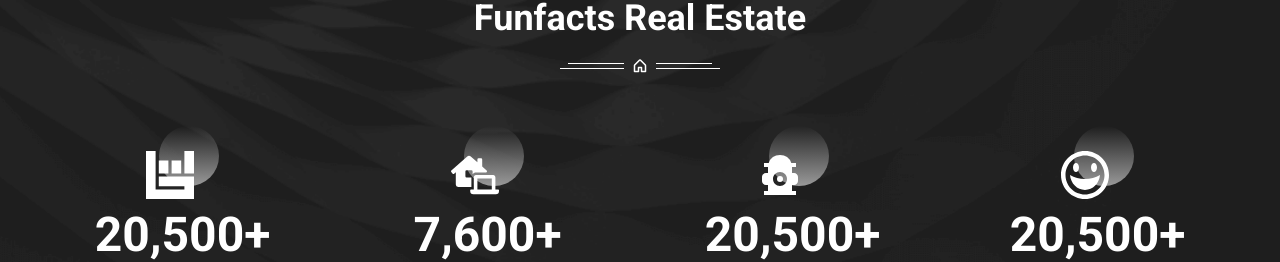
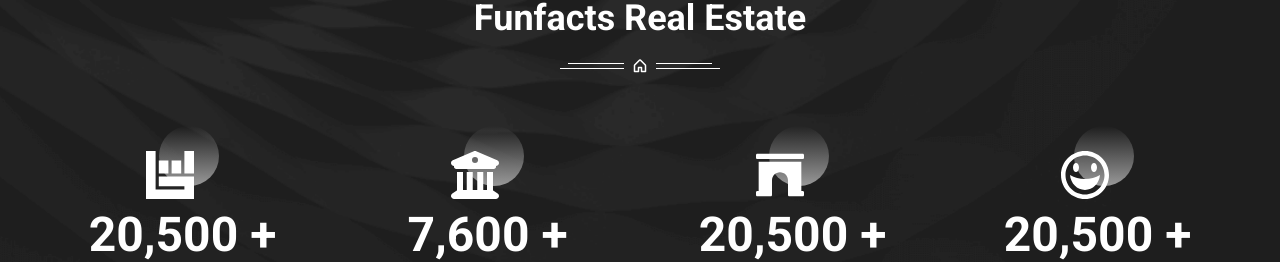
Before and after one commit to iffarurrahat/building-management-mern, a React (Vite) app in the folder client/: page / in a window 1280 px wide. Shown: the part 2507-2769 px from the top of the page. Built offline with nearby package versions, Linux system fonts and the light colour scheme; no server answers.

Commit message:
CounterUp Section Icons changes

```diff
--- a/client/src/components/HomeComponents/Counter/Counter.jsx
+++ b/client/src/components/HomeComponents/Counter/Counter.jsx
@@ -1,12 +1,12 @@
 import "./Counter.css";
-import { useEffect, useRef, useState } from "react";
 import CountUp from "react-countup";
 import Container from "../../ui/Container";
+import { ImHappy } from "react-icons/im";
+import { FaArchway } from "react-icons/fa";
 import { PiHouseBold } from "react-icons/pi";
 import { SiBandsintown } from "react-icons/si";
-import { FaLaptopHouse } from "react-icons/fa";
-import { MdFireHydrantAlt } from "react-icons/md";
-import { ImHappy } from "react-icons/im";
+import { FaBuildingColumns } from "react-icons/fa6";
+import { useEffect, useRef, useState } from "react";
 
 // Custom hook to detect when an element is in the viewport
 const useOnScreen = (ref) => {
@@ -65,8 +65,8 @@ const Counter = () => {
             <div ref={counterRef}>
               <p className="text-2xl sm:text-3xl md:text-4xl lg:text-5xl font-bold text-center my-1.5 md:my-3">
                 {counterOn && (
-                  <CountUp start={0} end={20500} duration={2} delay={0} />
-                )}
+                  <CountUp start={0} end={20500} duration={4} delay={0} />
+                )}{" "}
                 +
               </p>
             </div>
@@ -77,14 +77,14 @@ const Counter = () => {
           <div className="p-2 md:p-5 text-white">
             <div className="flex justify-center">
               <p className="thumb">
-                <FaLaptopHouse className="text-5xl" />
+                <FaBuildingColumns className="text-5xl" />
               </p>
             </div>
             <div ref={counterRef}>
               <p className="text-2xl sm:text-3xl md:text-4xl lg:text-5xl font-bold text-center my-1.5 md:my-3">
                 {counterOn && (
-                  <CountUp start={0} end={7600} duration={2} delay={0} />
-                )}
+                  <CountUp start={0} end={7600} duration={4} delay={0} />
+                )}{" "}
                 +
               </p>
             </div>
@@ -95,14 +95,14 @@ const Counter = () => {
           <div className="p-2 md:p-5 text-white">
             <div className="flex justify-center">
               <p className="thumb">
-                <MdFireHydrantAlt className="text-5xl" />
+                <FaArchway className="text-5xl" />
               </p>
             </div>
             <div ref={counterRef}>
               <p className="text-2xl sm:text-3xl md:text-4xl lg:text-5xl font-bold text-center my-1.5 md:my-3">
                 {counterOn && (
-                  <CountUp start={0} end={20500} duration={2} delay={0} />
-                )}
+                  <CountUp start={0} end={20500} duration={4} delay={0} />
+                )}{" "}
                 +
               </p>
             </div>
@@ -119,8 +119,8 @@ const Counter = () => {
             <div ref={counterRef}>
               <p className="text-2xl sm:text-3xl md:text-4xl lg:text-5xl font-bold text-center  my-1.5 md:my-3">
                 {counterOn && (
-                  <CountUp start={0} end={20500} duration={2} delay={0} />
-                )}
+                  <CountUp start={0} end={20500} duration={4} delay={0} />
+                )}{" "}
                 +
               </p>
             </div>
```
